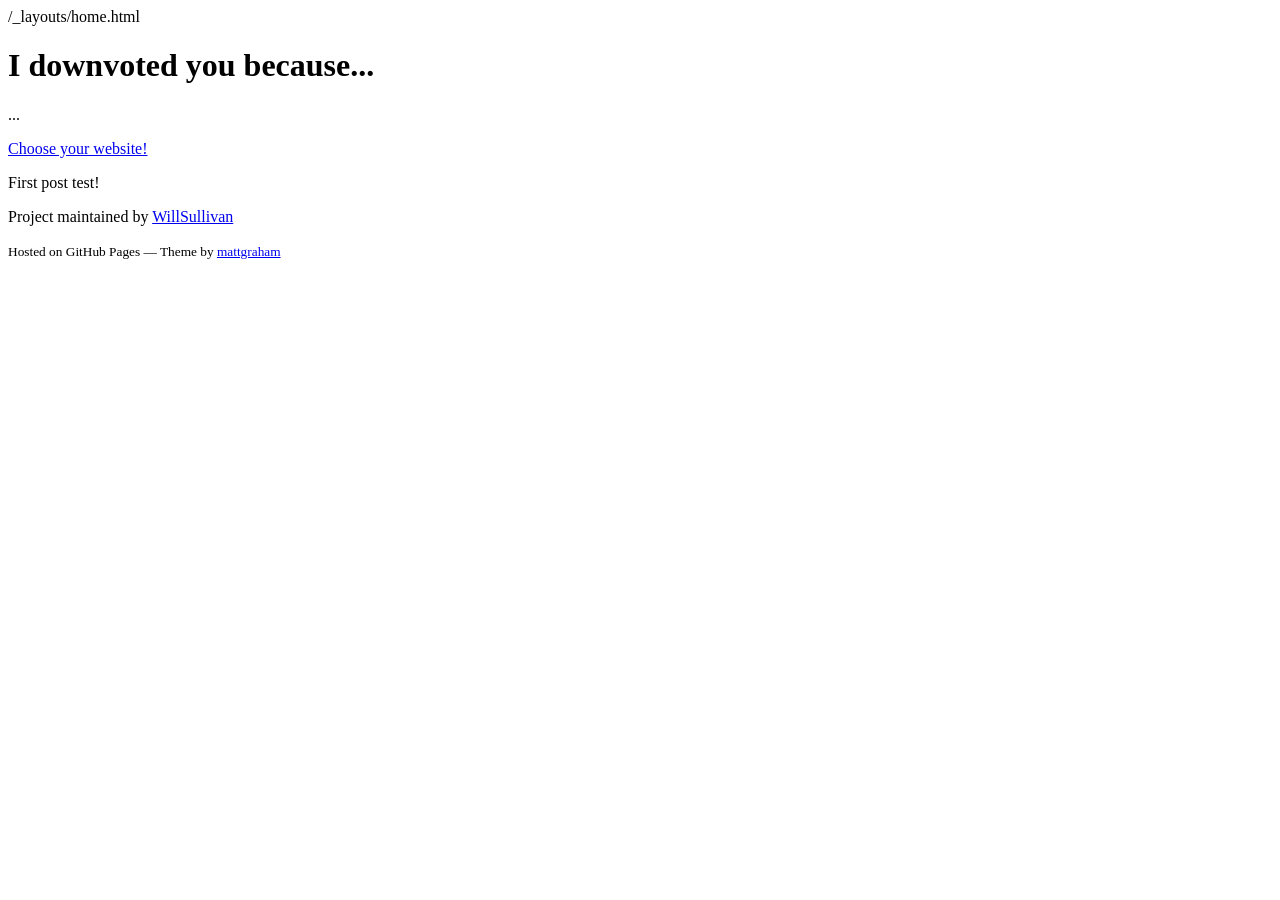
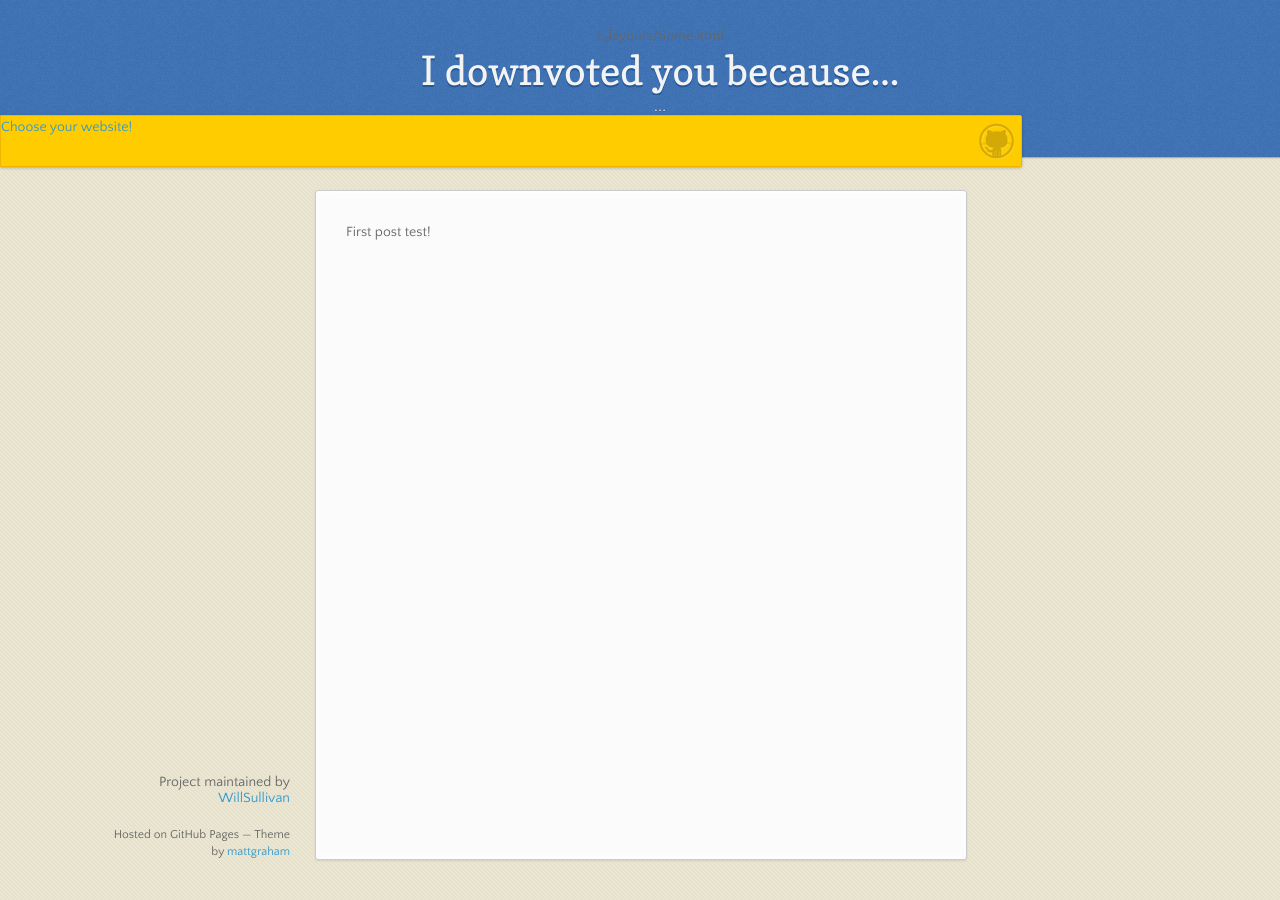
Before and after one commit to WillSullivan/IDYBJeckyll, a Jekyll site: the page built from so/FirstPost.md, in a window 1280 px wide. Built offline with Jekyll 4.4.1, drawn with Linux system fonts in a browser that asks for light colours; nearby versions of some CDN libraries.

Commit message:
Update home.html

```diff
--- a/_layouts/home.html
+++ b/_layouts/home.html
@@ -4,10 +4,10 @@
     <meta charset="utf-8">
     <meta http-equiv="X-UA-Compatible" content="chrome=1">
     <title>{{ page.title }}</title>
-    <link rel="stylesheet" href="stylesheets/styles.css">
-    <link rel="stylesheet" href="stylesheets/github-dark.css">
+    <link rel="stylesheet" href="/stylesheets/styles.css">
+    <link rel="stylesheet" href="/stylesheets/github-dark.css">
     <script src="https://ajax.googleapis.com/ajax/libs/jquery/1.7.1/jquery.min.js"></script>
-    <script src="javascripts/main.js"></script>
+    <script src="/javascripts/main.js"></script>
     <!--[if lt IE 9]>
       <script src="//html5shiv.googlecode.com/svn/trunk/html5.js"></script>
     <![endif]-->
```
